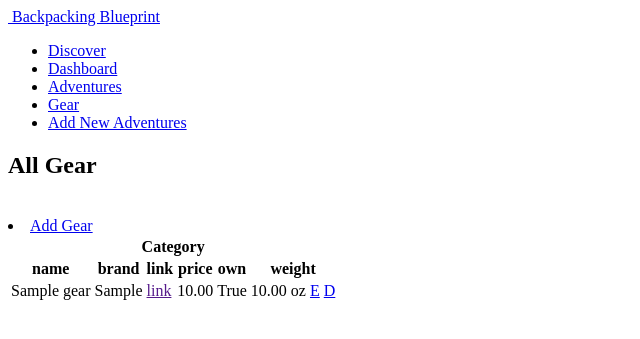
After one commit to ashleylaisure/backpacking_blueprint, a Django app: page /gear/ in a window 1280 px wide. The commit adds this page. Shown: the top 339 px of the page, without its empty margins (0-640 px from the left). Run offline with Django 5.2, Linux system fonts and the light colour scheme; tables that the repository leaves empty hold one stand-in row (values such as "Sample post").

Commit message:
gear crud almost done

```diff
--- a/main_app/admin.py
+++ b/main_app/admin.py
@@ -1,6 +1,7 @@
 from django.contrib import admin
-from .models import Trail, Day
+from .models import Trail, Day, Gear
 
 # Register your models here.
 admin.site.register(Trail)
 admin.site.register(Day)
+admin.site.register(Gear)
--- a/main_app/forms.py
+++ b/main_app/forms.py
@@ -1,6 +1,5 @@
 from django import forms
-from .models import Trail, Day
-from django.forms import inlineformset_factory
+from .models import Trail
 
 class TrailForm(forms.ModelForm):
     class Meta:
--- a/main_app/models.py
+++ b/main_app/models.py
@@ -18,6 +18,26 @@ cover_images = (
     ('13', '13'),
     ('14', '14'),
     ('15', '15'),
+)
+
+category_choices = (
+    ('big_three', 'Big Three (Backpack, Tent, Sleeping Bag)'),
+    ('water', 'Water'),
+    ('food', 'Food Storage'),
+    ('cooking', 'Cooking & Utensils'),
+    ('clothing', 'Clothing & Footwear'),
+    ('toiletries', 'Toiletries'),
+    ('tools', 'Tools'),
+    ('saftey', 'Saftey'),
+    ('electronics', 'Electronics'),
+    ('entertainment', 'Entertainment'),
+)
+
+weight_choices = (
+    ('oz', 'oz'),
+    ('lb', 'lb'),
+    ('g', 'g'),
+    ('kg', 'kg'),
 )
 
 # Create your models here.
@@ -67,3 +87,19 @@ class Day(models.Model):
     # return to the trail-detail that the day belongs to
     def get_absolute_url(self):
         return reverse("trail-detail", kwargs={"trail_id": self.trail.id})
+
+class Gear(models.Model):
+    category = models.CharField(max_length=20, choices=category_choices)
+    name = models.CharField(("Item name"), max_length=200)
+    brand = models.CharField(max_length=200, blank=True, null=True)
+    link = models.URLField(blank=True, null=True)
+    price = models.DecimalField(max_digits=10, decimal_places=2, blank=True, null=True)
+    own = models.BooleanField()
+    weight = models.DecimalField(max_digits=5, decimal_places=2, blank=True, null=True)
+    weight_m = models.CharField(("Weight Measurment"), max_length=2, choices=weight_choices, blank=True, null=True)
+
+    def __str__(self):
+        return self.name
+
+    # def get_absolute_url(self):
+    #     return reverse("gear-detail", kwargs={"pk": self.pk})
--- a/main_app/templates/base.html
+++ b/main_app/templates/base.html
@@ -29,7 +29,7 @@
                     <li><a href="{% url "discover" %}">Discover</a></li>
                     <li><a href="{% url "dashboard" %}">Dashboard</a></li>
                     <li><a href="{% url "trail-index" %}">Adventures</a></li>
-                    <li><a href="">Gear</a></li>
+                    <li><a href="{% url "gear-index" %}">Gear</a></li>
                     <li><a href="{% url "trail-create" %}">Add New Adventures</a></li>
                 </ul>
             </nav>
--- /dev/null
+++ b/main_app/templates/main_app/gear_list.html
@@ -0,0 +1,49 @@
+{% extends "base.html" %} {% load static %}
+
+{% block head %}
+<link rel="stylesheet" href="{% static "css/gear/gear-index.css" %}">
+{% endblock head %}
+
+{% block content %}
+<section class="page-header">
+    <h1>All Gear</h1>
+    <img src="" alt="">
+    <img src="" alt="">
+    <img src="" alt="">
+    <li><a href="{% url "gear-create" %}">Add Gear</a></li>
+</section>
+
+<table>
+    <thead>
+        <tr>
+            <th colspan="7">Category</th>
+        </tr>
+        <tr>
+            <th>name</th>
+            <th>brand</th>
+            <th>link</th>
+            <th>price</th>
+            <th>own</th>
+            <th colspan="2">weight</th>
+        </tr>
+    </thead>
+    <tbody>
+        {% for gear in gear_list %}
+        <tr>
+            <td>{{gear.name}}</td>
+            <td>{{gear.brand}}</td>
+            <td><a href="">link</a></td>
+            <td>{{gear.price}}</td>
+            <td>{{gear.own}}</td>
+            <td>{{gear.weight}}</td>
+            <td>
+                {{gear.weight_m}}
+                <a href="{% url "gear-update" gear.id %}" class="btn warn">E</a>
+                <a href="{% url "gear-delete" gear.id %}" class="btn danger">D</a>
+            </td>
+        </tr>
+        {% endfor %}
+    </tbody>
+</table>
+
+{% endblock content %}
--- a/main_app/urls.py
+++ b/main_app/urls.py
@@ -7,13 +7,21 @@ urlpatterns = [
     path('discover/', views.discover, name="discover"),
     path('dashboard/', views.dashboard, name="dashboard"),
 
-    # Trails
+    # TRAIL
     path('trails/', views.trail_index, name="trail-index"),
     path('trails/<int:trail_id>/', views.trail_detail, name="trail-detail"),
     path('trails/create/', views.TrailCreate.as_view(), name="trail-create"),
     path('trails/<int:pk>/update/', views.TrailUpdate.as_view(), name='trail-update'),
     path('trails/<int:pk>/delete/', views.TrailDelete.as_view(), name='trail-delete'),
 
-    # Day
+    # DAY
     path('days/<int:pk>/update/', views.DayUpdate.as_view(), name ="update_day"),
+
+    # GEAR
+    path('gear/', views.GearList.as_view(), name='gear-index'),
+    path('gear/<int:pk>/', views.GearDetail.as_view(), name='gear-detail'),
+    path('gear/create/', views.GearCreate.as_view(), name='gear-create'),
+    path('gear/<int:pk>/update/', views.GearUpdate.as_view(), name='gear-update'),
+    path('gear/<int:pk>/delete/', views.GearDelete.as_view(), name='gear-delete'),
+
 ]
--- a/main_app/views.py
+++ b/main_app/views.py
@@ -1,7 +1,8 @@
 from django.shortcuts import render
 from django.views.generic.edit import CreateView, UpdateView, DeleteView
-from .models import Trail
-from .forms import TrailForm, Day
+from django.views.generic import ListView, DetailView
+from .models import Trail, Day, Gear
+from .forms import TrailForm
 
 # Create your views here.
 def home(request):
@@ -13,7 +14,7 @@ def discover(request):
 def dashboard(request):
     return render(request, 'dashboard.html')
 
-# ------------------
+# --------------------------------- TRAIL
 def trail_index(request):
     trails = Trail.objects.all()
     return render(request, 'trails/index.html', {'trails' : trails})
@@ -41,7 +42,32 @@ class TrailDelete(DeleteView):
     model = Trail
     success_url = '/trails/'
 
-# days
+# --------------------------------- DAY
 class DayUpdate(UpdateView):
     model = Day
     fields = ['start_location', 'finish_location', 'distance', 'elevation', 'notes']
+
+# --------------------------------- GEAR
+class GearList(ListView):
+    model = Gear
+
+class GearDetail(DetailView):
+    model = Gear
+
+class GearCreate(CreateView):
+    model = Gear
+    fields = '__all__'
+    success_url = '/gear/'
+
+class GearUpdate(UpdateView):
+    model = Gear
+    fields = '__all__'
+    success_url = '/gear/'
+
+class GearDelete(DeleteView):
+    model = Gear
+    success_url = '/gear/'
+
+    # overriding get() to Directly delete
+    def get(self, request, *args, **kwargs):
+        return self.delete(request, *args, **kwargs)
```
Also changed, not shown: main_app/templates/main_app/gear_form.html (added, +26 -0 lines), main_app/migrations/0003_gear_alter_day_options.py (added), main_app/migrations/0004_alter_gear_brand_alter_gear_link_alter_gear_price_and_more.py (added), main_app/static/css/gear/gear-index.css (added), main_app/templates/main_app/gear_detail.html (added).
